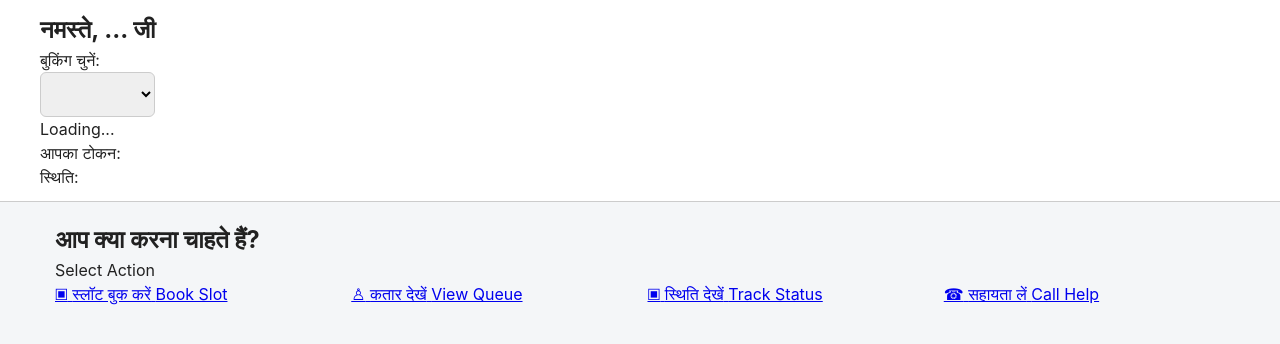
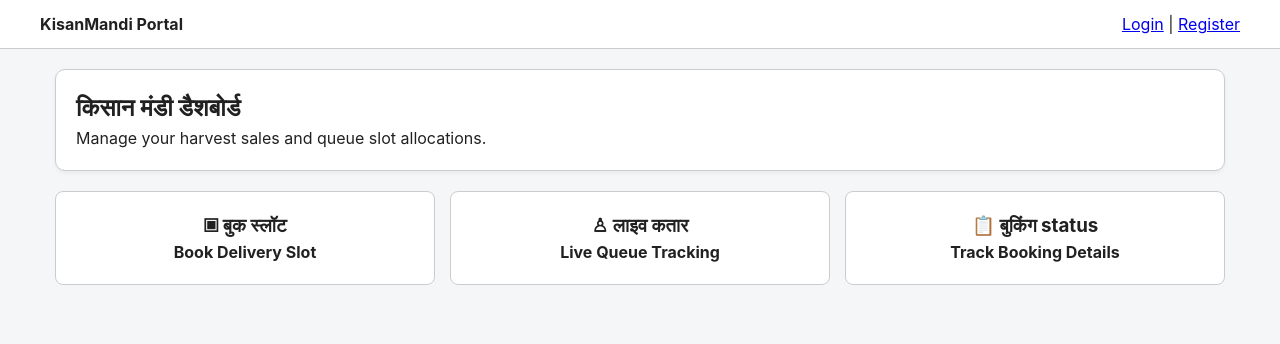
Before and after one commit to Arpit-Shubham/KisanMandi, a Flask app: page / in a window 1280 px wide. Shown: the top 344 px of the page. Run offline with Flask 3, Linux system fonts and the light colour scheme; lists and menus that the app fills with data are empty.

Commit message:
Refactor home.html to use template inheritance
Refactored home.html to extend base template and update content structure.

```diff
--- a/templates/home.html
+++ b/templates/home.html
@@ -1,136 +1,22 @@
-<!doctype html>
-<html lang="hi">
-  <head>
-    <meta charset="utf-8" />
-    <meta name="viewport" content="width=device-width, initial-scale=1" />
-    <title>KisanMandi — Home</title>
-    <link
-      rel="stylesheet"
-      href="{{ url_for('static', filename='styles.css') }}"
-    />
-  </head>
-  <body>
-    <div class="app">
-      <header class="app-header">
-        <div class="header-inner">
-          <div>
-            <h2>नमस्ते, <span id="name">...</span> जी</h2>
-
-            <p>
-              बुकिंग चुनें:
-              <select id="bookingSelect" onchange="loadHome(this.value)"></select>
-            </p>
-
-            <p id="mandi">Loading...</p>
-
-            <p id="distance"></p>
-
-            <p>
-              आपका टोकन:
-              <strong id="token"></strong>
-            </p>
-
-            <p>
-              स्थिति:
-              <strong id="status"></strong>
-            </p>
+{% extends "base.html" %}
+{% block content %}
+<div class="card">
+  <h2>किसान मंडी डैशबोर्ड</h2>
+  <p class="muted">Manage your harvest sales and queue slot allocations.</p>
 </div>
-        </div>
-      </header>
-
-      <main class="container">
-        <div class="content">
-          <script>
-            async function loadHome(token) {
-              const url = token ? "/home?token=" + token : "/home";
-              const response = await fetch(url);
-
-              const data = await response.json();
-
-              if (data.message) {
-                return;
-              }
-
-              document.getElementById("name").textContent = data.name;
-
-              document.getElementById("mandi").textContent =
-                data.mandi + " - " + data.center;
-
-              document.getElementById("distance").textContent =
-                "Distance: " + data.distance;
-
-              document.getElementById("token").textContent = "#" + data.token;
-
-              document.getElementById("status").textContent = data.status;
-
-              const select = document.getElementById("bookingSelect");
-              if (select.value != data.token) {
-                select.value = data.token;
-              }
-            }
-
-            async function loadBookingOptions() {
-              const response = await fetch("/bookings");
-              const bookingList = await response.json();
-
-              const select = document.getElementById("bookingSelect");
-              select.innerHTML = "";
-
-              bookingList.forEach((b) => {
-                const option = document.createElement("option");
-                option.value = b.token;
-                option.textContent =
-                  "#" + b.token + " - " + b.name + " (" + b.crop + ")";
-                select.appendChild(option);
-              });
-
-              if (bookingList.length) {
-                select.value = bookingList[bookingList.length - 1].token;
-              }
-            }
-
-            async function init() {
-              await loadBookingOptions();
-              loadHome();
-            }
-
-            init();
-          </script>
-
-          <div class="two-column">
-            <section>
-              <h2>आप क्या करना चाहते हैं?</h2>
-              <p class="muted">Select Action</p>
 
 <div class="action-grid">
-                <a class="action" href="{{ url_for('booking_page') }}">
-                  <span class="action-icon">▣</span>
-                  <span class="action-title">स्लॉट बुक करें</span>
-                  <span class="muted">Book Slot</span>
+  <a class="action-card" href="{{ url_for('booking_page') }}">
+    <h3>▣ बुक स्लॉट</h3>
+    <p>Book Delivery Slot</p>
   </a>
-
-                <a class="action" href="{{ url_for('queue_page') }}">
-                  <span class="action-icon">♙</span>
-                  <span class="action-title">कतार देखें</span>
-                  <span class="muted">View Queue</span>
+  <a class="action-card" href="{{ url_for('queue_page') }}">
+    <h3>♙ लाइव कतार</h3>
+    <p>Live Queue Tracking</p>
   </a>
-
-                <a class="action" href="{{ url_for('tracking_page') }}">
-                  <span class="action-icon">▣</span>
-                  <span class="action-title">स्थिति देखें</span>
-                  <span class="muted">Track Status</span>
-                </a>
-
-                <a class="action" href="#">
-                  <span class="action-icon">☎</span>
-                  <span class="action-title">सहायता लें</span>
-                  <span class="muted">Call Help</span>
+  <a class="action-card" href="{{ url_for('tracking_page') }}">
+    <h3>📋 बुकिंग status</h3>
+    <p>Track Booking Details</p>
   </a>
 </div>
-            </section>
-          </div>
-        </div>
-      </main>
-    </div>
-  </body>
-</html>
+{% endblock %}
```
Lines whose indentation alone changed are shown as unchanged.
